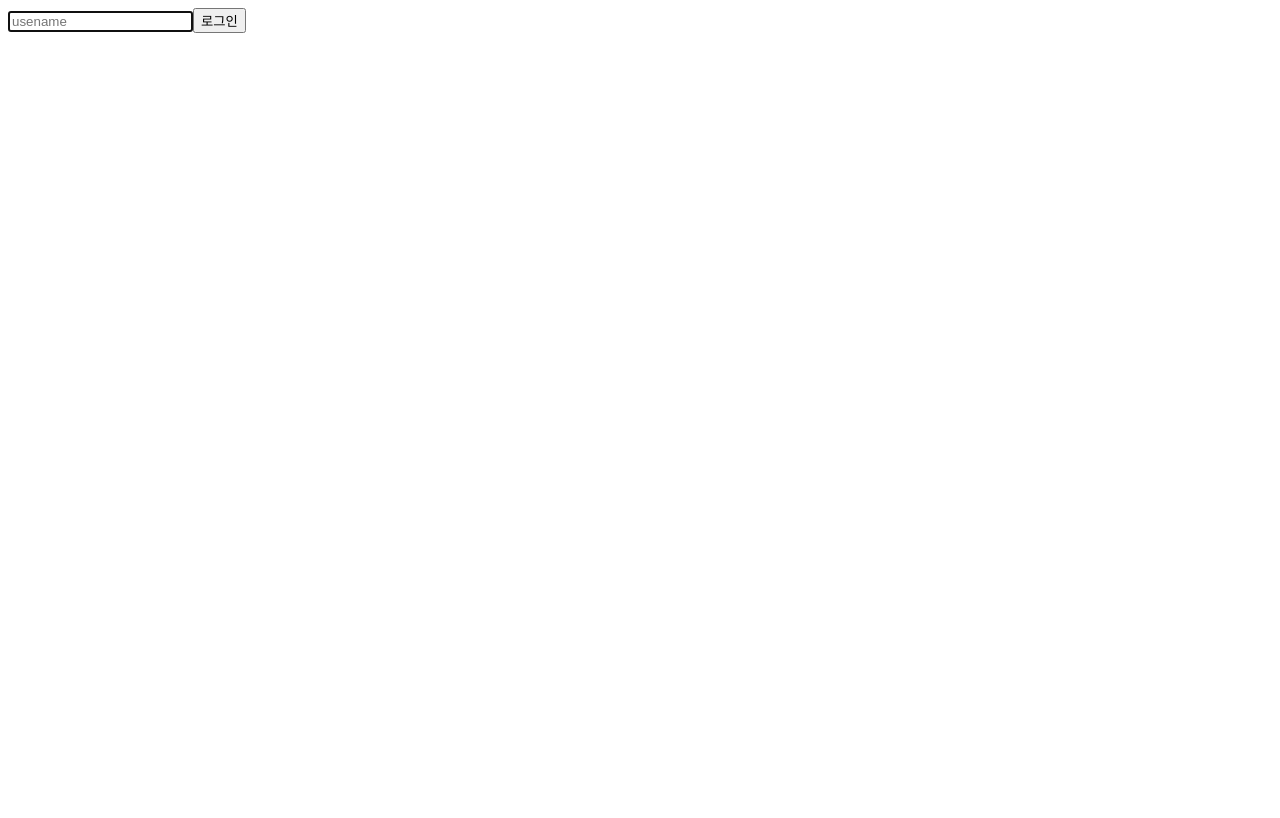
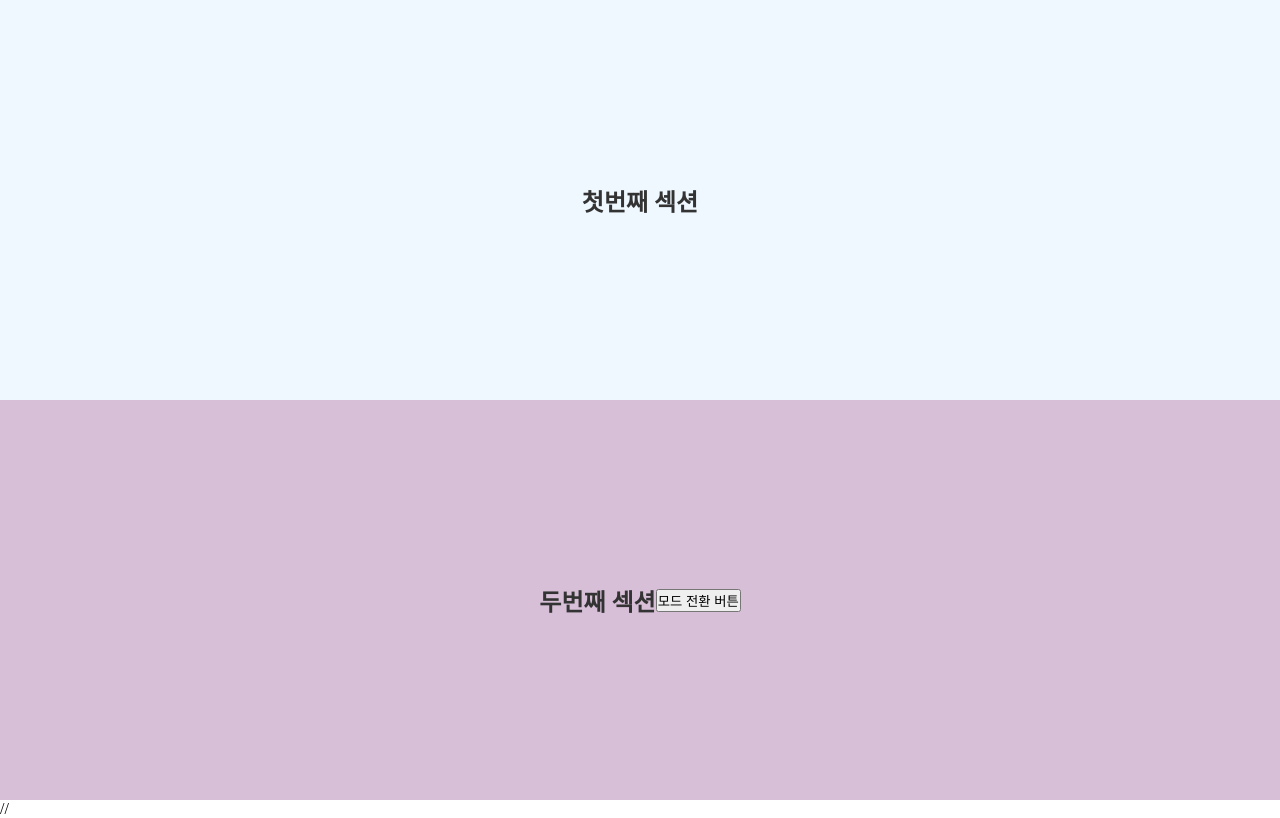
Before and after one commit to Minyeong9938/react2, a React (Vite) app: page / in a window 1280 px wide. Built offline with nearby package versions, Linux system fonts and the light colour scheme.

Commit message:
useContext

```diff
--- /dev/null
+++ b/src/hook/useContext/Main.jsx
@@ -0,0 +1,20 @@
+// useContext 란
+// App 안에서 전역적으로 사용되는 데이터들을 여러 컴포넌트들이 쉽게 공유할 수 있도록 도와주는 리액트 기능.
+
+import { useState } from 'react'
+import { ThemeContext } from './ThemeContext';
+import Page from './Page'
+import './useContext.css'
+
+function Context() {
+
+    const [isDark, setIsDark] = useState(false);
+
+    return (
+        <ThemeContext.Provider value={{ isDark, setIsDark }}>
+            <Page />
+        // </ThemeContext.Provider>
+    )
+}
+
+export default Context
--- /dev/null
+++ b/src/hook/useContext/Page.jsx
@@ -0,0 +1,20 @@
+import FirstSection from './Section01.jsx'
+import SecondSection from './Section02.jsx'
+
+// import { useContext } from "react"
+// import { ThemeContext } from "./ThemeContext"
+
+function Page() {
+
+    // const data = useContext(ThemeContext);
+    // console.log(data)
+
+    return (
+        <>
+            <FirstSection />
+            <SecondSection />
+        </>
+    )
+}
+
+export default Page
--- /dev/null
+++ b/src/hook/useContext/Section01.jsx
@@ -0,0 +1,24 @@
+import { useContext } from "react"
+import { ThemeContext } from "./ThemeContext"
+
+function FirstSection() {
+
+    const { isDark } = useContext(ThemeContext);
+    console.log('모드:', isDark)
+
+    return (
+        <div
+            className="content"
+            style={
+                {
+                    backgroundColor: isDark ? "cadetblue" : "aliceblue",
+                    color: isDark ? "#fff" : "#333",
+                }
+            }
+        >
+            <h2>첫번째 섹션</h2>
+        </div>
+    )
+}
+
+export default FirstSection
--- /dev/null
+++ b/src/hook/useContext/Section02.jsx
@@ -0,0 +1,24 @@
+import { useContext } from "react"
+import { ThemeContext } from "./ThemeContext"
+
+function SecondSection() {
+
+    const { isDark, setIsDark } = useContext(ThemeContext);
+
+    return (
+        <div
+            className="content"
+            style={
+                {
+                    backgroundColor: isDark ? "indigo" : "thistle",
+                    color: isDark ? "#fff" : "#333",
+                }
+            }
+        >
+            <h2>두번째 섹션</h2>
+            <button onClick={() => setIsDark(!isDark)}>모드 전환 버튼</button>
+        </div>
+    )
+}
+
+export default SecondSection
--- /dev/null
+++ b/src/hook/useContext/ThemeContext.jsx
@@ -0,0 +1,6 @@
+import { createContext } from "react";
+
+export const ThemeContext = createContext(null);
+
+// ThemeContext => context 객체
+// createContext 함수는 context 객체를 생성하는 역할
--- /dev/null
+++ b/src/hook/useContext/useContext.css
@@ -0,0 +1,12 @@
+* {
+    margin: 0;
+    padding: 0;
+}
+
+.content {
+    width: 100%;
+    height: 50vh;
+    display: flex;
+    justify-content: center;
+    align-items: center;
+}
--- a/src/main.jsx
+++ b/src/main.jsx
@@ -11,6 +11,8 @@ import { createRoot } from 'react-dom/client'
 // hook
 import Effect from './hook/useEffect'
 import Ref from './hook/useRef'
+
+import Context from './hook/useContext/Main'
 
 // const router = createBrowserRouter([
 //   {
@@ -44,7 +46,9 @@ createRoot(document.getElementById('root')).render(
 
     {/* hook */}
     {/* <Effect /> */}
-    <Ref />
+    {/* <Ref /> */}
+
+    <Context />
 
   </StrictMode>,
 )
```
